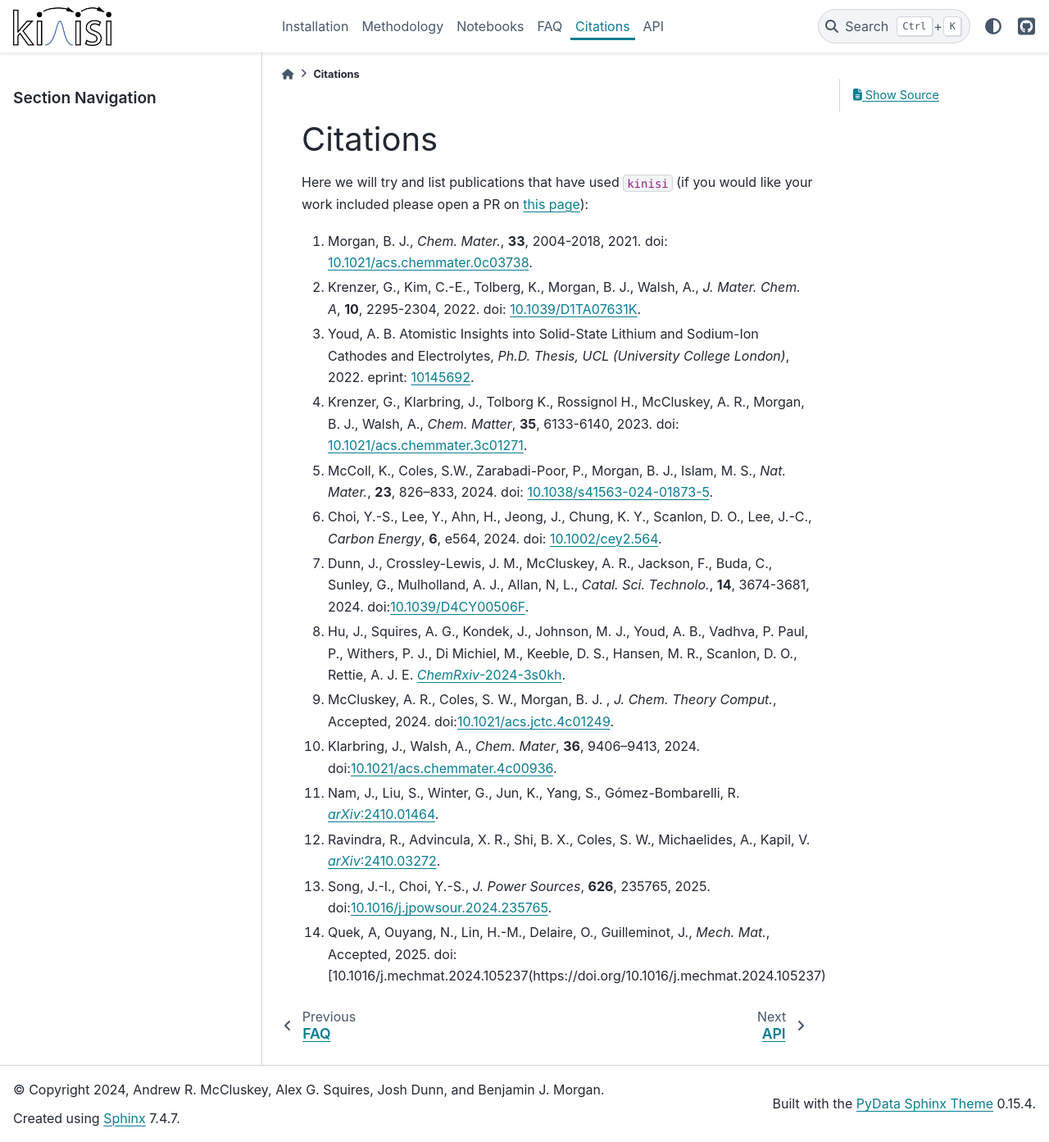
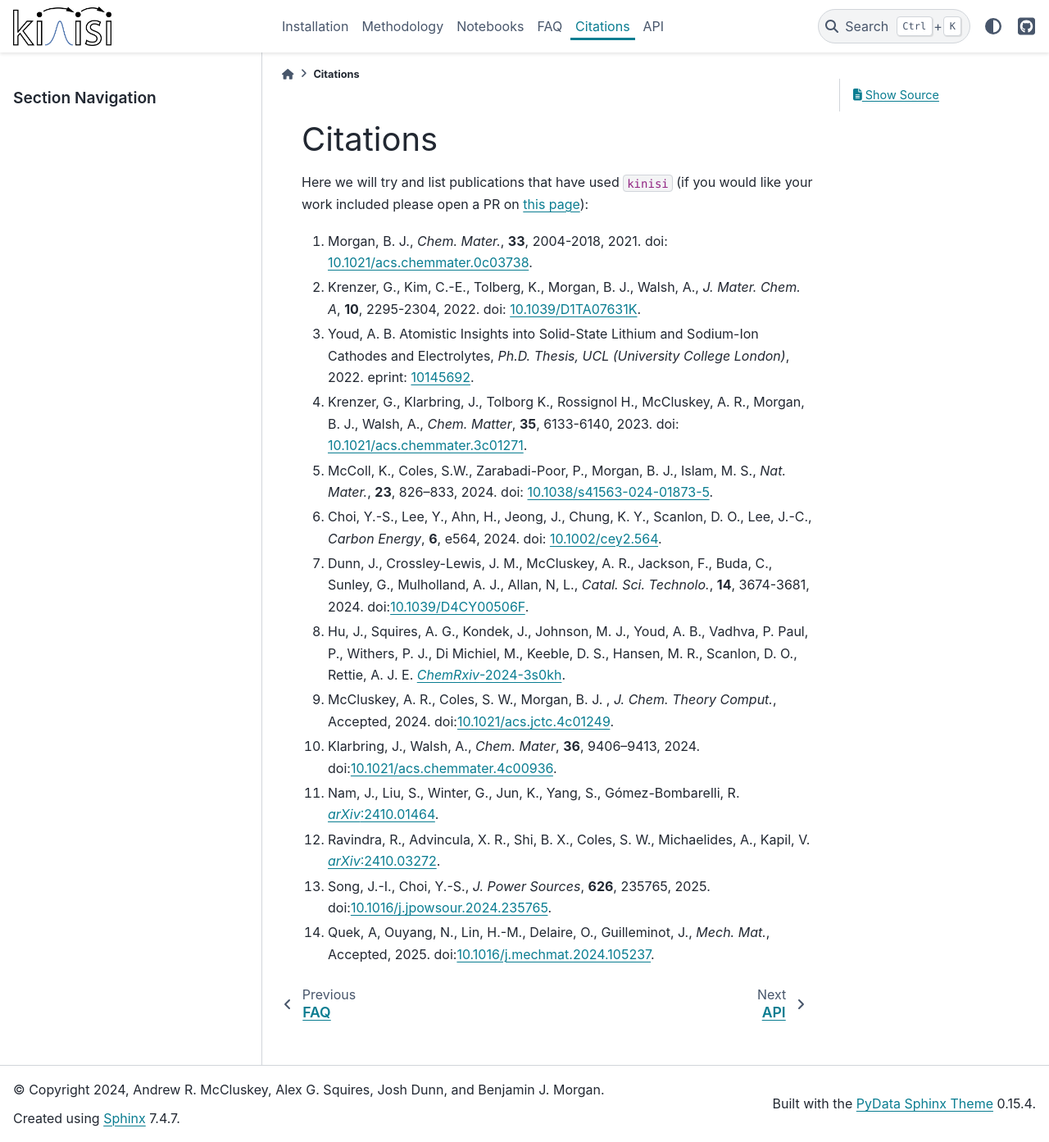
Before and after one commit to bjmorgan/kinisi, a Sphinx documentation site: the page built from docs/source/papers.md, in a window 1280 px wide and 1393 px high. Shown: the whole window at 82% size. Built offline with Sphinx 7.4.7 and the PyData theme 0.15.4, drawn with Linux system fonts in a browser that asks for light colours.

Commit message:
Update papers.md

```diff
--- a/docs/source/papers.md
+++ b/docs/source/papers.md
@@ -15,4 +15,4 @@ Here we will try and list publications that have used `kinisi` (if you would lik
 11. Nam, J., Liu, S., Winter, G., Jun, K., Yang, S., Gómez-Bombarelli, R. [*arXiv*:2410.01464](https://arxiv.org/abs/2410.01464).
 12. Ravindra, R., Advincula, X. R., Shi, B. X., Coles, S. W., Michaelides, A., Kapil, V. [*arXiv*:2410.03272](https://arxiv.org/abs/2410.03272).
 13. Song, J.-I., Choi, Y.-S., *J. Power Sources*, **626**, 235765, 2025. doi:[10.1016/j.jpowsour.2024.235765](https://doi.org/10.1016/j.jpowsour.2024.235765).
-14. Quek, A, Ouyang, N., Lin, H.-M., Delaire, O., Guilleminot, J., *Mech. Mat.*, Accepted, 2025. doi:[10.1016/j.mechmat.2024.105237(https://doi.org/10.1016/j.mechmat.2024.105237).
+14. Quek, A, Ouyang, N., Lin, H.-M., Delaire, O., Guilleminot, J., *Mech. Mat.*, Accepted, 2025. doi:[10.1016/j.mechmat.2024.105237](https://doi.org/10.1016/j.mechmat.2024.105237).
```
